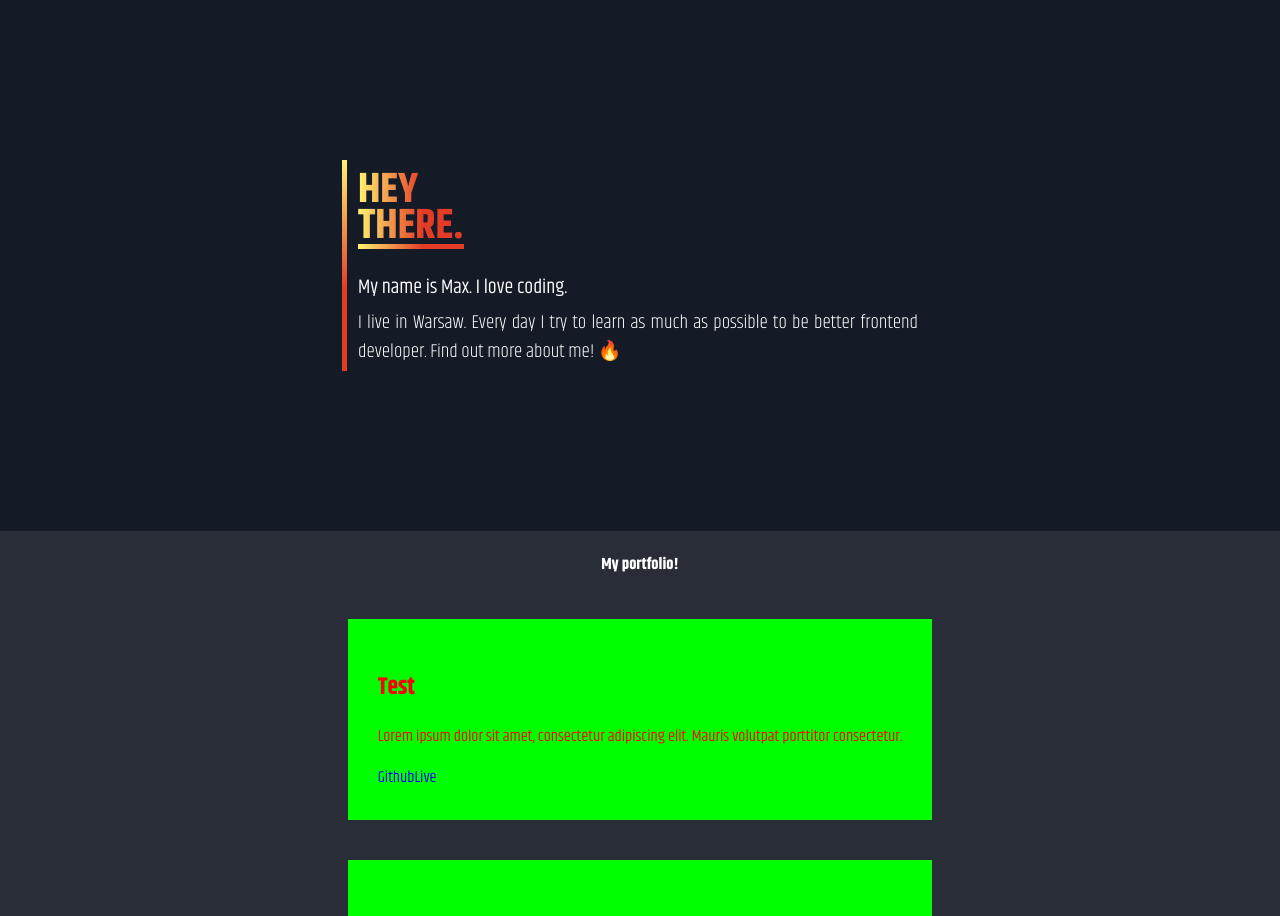
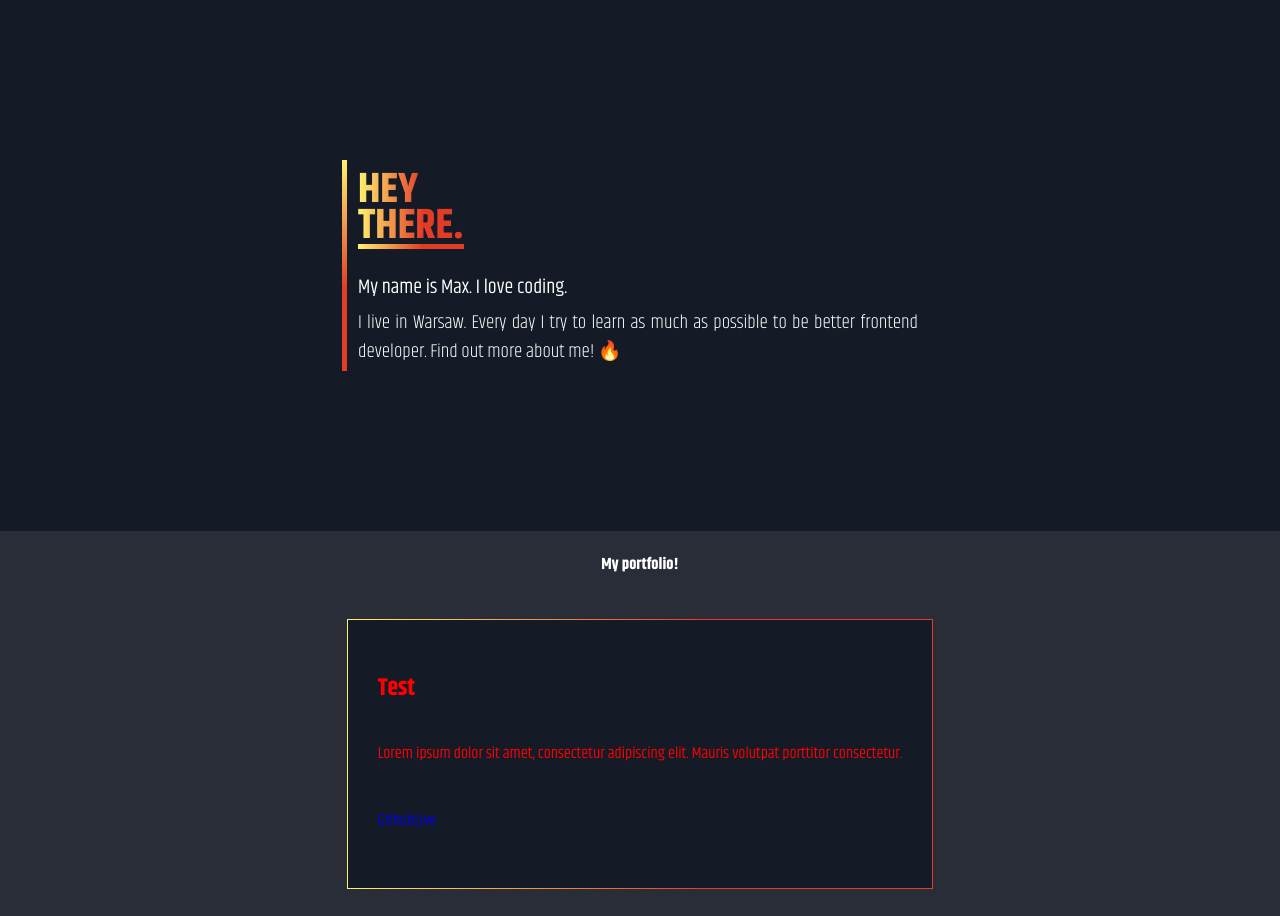
Before and after one commit to maksymilianMroz/maksymilianmroz.github.io, a React (Create React App) app: page / in a window 1280 px wide. Shown: the top 916 px of the page. Built offline with nearby package versions, Linux system fonts and the light colour scheme.

Commit message:
Portfolio items styling

```diff
--- a/src/components/Portfolio/PortfolioItem/PortfolioItem.module.scss
+++ b/src/components/Portfolio/PortfolioItem/PortfolioItem.module.scss
@@ -9,6 +9,15 @@
     .infoContainer {
         color: red;
         padding: 30px;
+        background: $background-color;
+        border: 1px solid;
+        border-image-source: $gradient-font-color-right;
+        border-image-slice: 1;
+        transition: all 0.2s ease;
+        display: grid;
+        grid-template-columns: 1fr;
+        grid-template-rows: 1fr auto 1fr;
+        cursor: default;
     }
 
     .infoContainer__header {
@@ -18,5 +27,7 @@
     }
 
     .infoContainer__links {
+        display: flex;
+        align-items: center;
     }
 }
```
